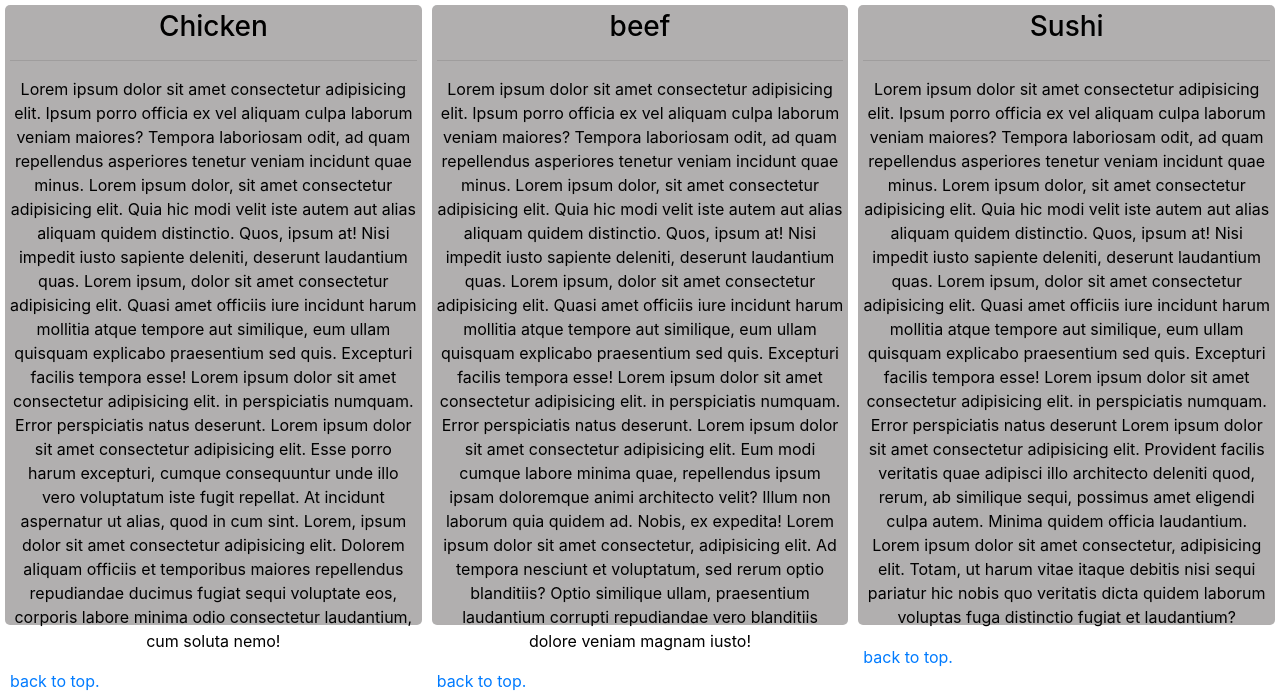
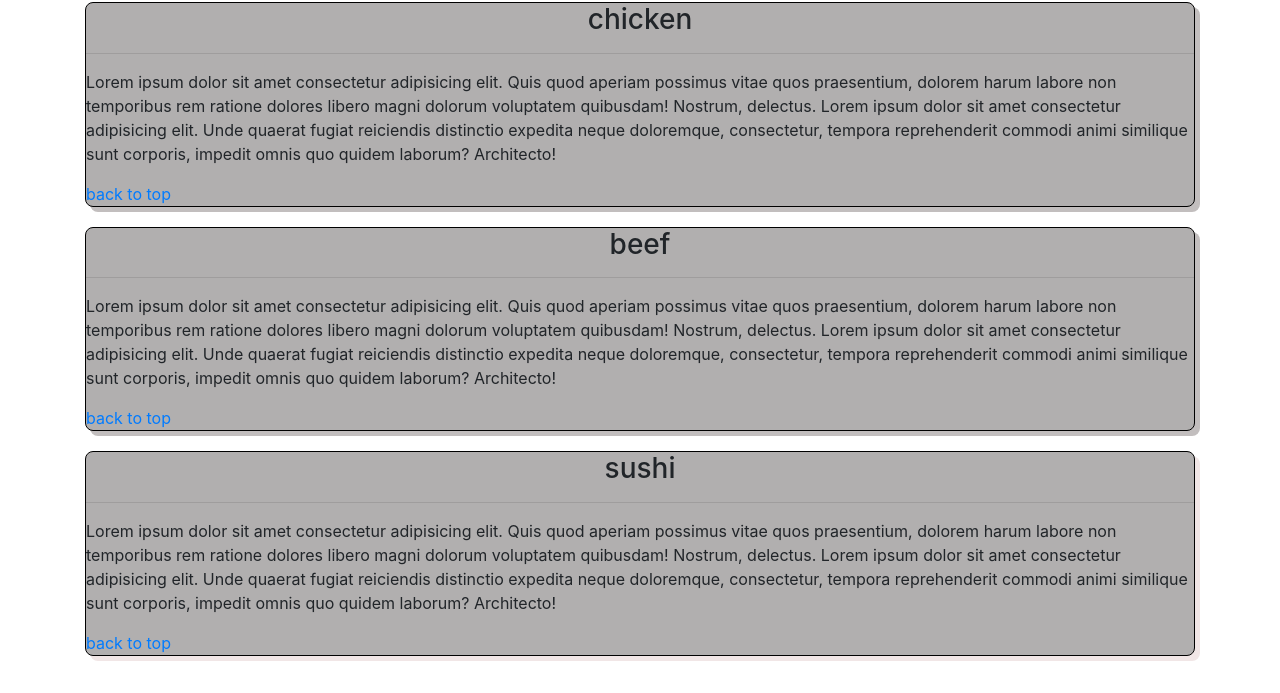
Before and after one commit to Fatima-Hamid/coursera-test, a plain HTML site: page module_3.html in a window 1280 px wide. Shown: the part 116-809 px from the top of the page. Drawn offline with nearby package versions, Linux system fonts and the light colour scheme.

Commit message:
Add files via upload

```diff
--- a/module_3.html
+++ b/module_3.html
@@ -17,54 +17,76 @@
 <script src="https://maxcdn.bootstrapcdn.com/bootstrap/4.5.0/js/bootstrap.min.js"></script>
 </head>
 <body>
+    <div class="container-fluid">
     <div class="navbar">
         <p> Fried Chicks </p>
         <button class="btn btn-primary" id="btn">Menu</button>
     </div>
+    </div>
     <h1>
         Our Menu
     </h1>
-    <div style="display: flex;">
-    <div id="div-1" class="">
-        <h3>Chicken</h3> <hr>
+    <div class="container" id="main">
+        <div id="div-1">
+            <h3 align="center">
+                chicken
+            </h3>
+            <hr>
             <p>
-            Lorem ipsum dolor sit amet consectetur adipisicing elit. Ipsum porro officia ex vel aliquam culpa laborum veniam maiores? Tempora laboriosam odit, ad quam repellendus asperiores tenetur veniam incidunt quae minus.
-            Lorem ipsum dolor, sit amet consectetur adipisicing elit. Quia hic modi velit iste autem aut alias aliquam quidem distinctio. Quos, ipsum at! Nisi impedit iusto sapiente deleniti, deserunt laudantium quas.
-            Lorem ipsum, dolor sit amet consectetur adipisicing elit. Quasi amet officiis iure incidunt harum mollitia atque tempore aut similique, eum ullam quisquam explicabo praesentium sed quis. Excepturi facilis tempora esse!
-            Lorem ipsum dolor sit amet consectetur adipisicing elit.  in perspiciatis numquam. Error perspiciatis natus deserunt.
-            Lorem ipsum dolor sit amet consectetur adipisicing elit. Esse porro harum excepturi, cumque consequuntur unde illo vero voluptatum iste fugit repellat. At incidunt aspernatur ut alias, quod in cum sint.
-            Lorem, ipsum dolor sit amet consectetur adipisicing elit. Dolorem aliquam officiis et temporibus maiores repellendus repudiandae ducimus fugiat sequi voluptate eos, corporis labore minima odio consectetur laudantium, cum soluta nemo!
+                Lorem ipsum dolor sit amet consectetur adipisicing elit. Quis quod aperiam possimus vitae quos praesentium, dolorem harum labore non temporibus rem ratione dolores libero magni dolorum voluptatem quibusdam! Nostrum, delectus.
+                Lorem ipsum dolor sit amet consectetur adipisicing elit. Unde quaerat fugiat reiciendis distinctio expedita neque doloremque, consectetur, tempora reprehenderit commodi animi similique sunt corporis, impedit omnis quo quidem laborum? Architecto!
             </p>
-        <a href="./module_3.html">back to top.</a>
+            <a href="module_3.html">back to top</a>
         </div>
 
-    <div id="div-2" class="">
-        <h3>beef</h3> <hr>
+        <div id="div-2">
+            <h3 align="center">
+                beef
+            </h3>
+            <hr>
             <p>
-            Lorem ipsum dolor sit amet consectetur adipisicing elit. Ipsum porro officia ex vel aliquam culpa laborum veniam maiores? Tempora laboriosam odit, ad quam repellendus asperiores tenetur veniam incidunt quae minus.
-            Lorem ipsum dolor, sit amet consectetur adipisicing elit. Quia hic modi velit iste autem aut alias aliquam quidem distinctio. Quos, ipsum at! Nisi impedit iusto sapiente deleniti, deserunt laudantium quas.
-            Lorem ipsum, dolor sit amet consectetur adipisicing elit. Quasi amet officiis iure incidunt harum mollitia atque tempore aut similique, eum ullam quisquam explicabo praesentium sed quis. Excepturi facilis tempora esse!
-            Lorem ipsum dolor sit amet consectetur adipisicing elit.  in perspiciatis numquam. Error perspiciatis natus deserunt.
-            Lorem ipsum dolor sit amet consectetur adipisicing elit. Eum modi cumque labore minima quae, repellendus ipsum ipsam doloremque animi architecto velit? Illum non laborum quia quidem ad. Nobis, ex expedita!
-            Lorem ipsum dolor sit amet consectetur, adipisicing elit. Ad tempora nesciunt et voluptatum, sed rerum optio blanditiis? Optio similique ullam, praesentium laudantium corrupti repudiandae vero blanditiis dolore veniam magnam iusto!
+                Lorem ipsum dolor sit amet consectetur adipisicing elit. Quis quod aperiam possimus vitae quos praesentium, dolorem harum labore non temporibus rem ratione dolores libero magni dolorum voluptatem quibusdam! Nostrum, delectus.
+                Lorem ipsum dolor sit amet consectetur adipisicing elit. Unde quaerat fugiat reiciendis distinctio expedita neque doloremque, consectetur, tempora reprehenderit commodi animi similique sunt corporis, impedit omnis quo quidem laborum? Architecto!
             </p>
-        <a href="./module_3.html">back to top.</a>
+            <a href="module_3.html">back to top</a>
+        </div>
 
-    </div>
-    <div id="div-3" class="">
-        <h3>Sushi</h3> <hr>
+        <div id="div-3">
+            <h3 align="center">
+                sushi
+            </h3>
+            <hr>
             <p>
-            Lorem ipsum dolor sit amet consectetur adipisicing elit. Ipsum porro officia ex vel aliquam culpa laborum veniam maiores? Tempora laboriosam odit, ad quam repellendus asperiores tenetur veniam incidunt quae minus.
-            Lorem ipsum dolor, sit amet consectetur adipisicing elit. Quia hic modi velit iste autem aut alias aliquam quidem distinctio. Quos, ipsum at! Nisi impedit iusto sapiente deleniti, deserunt laudantium quas.
-            Lorem ipsum, dolor sit amet consectetur adipisicing elit. Quasi amet officiis iure incidunt harum mollitia atque tempore aut similique, eum ullam quisquam explicabo praesentium sed quis. Excepturi facilis tempora esse!
-            Lorem ipsum dolor sit amet consectetur adipisicing elit.  in perspiciatis numquam. Error perspiciatis natus deserunt
-            Lorem ipsum dolor sit amet consectetur adipisicing elit. Provident facilis veritatis quae adipisci illo architecto deleniti quod, rerum, ab similique sequi, possimus amet eligendi culpa autem. Minima quidem officia laudantium.
-            Lorem ipsum dolor sit amet consectetur, adipisicing elit. Totam, ut harum vitae itaque debitis nisi sequi pariatur hic nobis quo veritatis dicta quidem laborum voluptas fuga distinctio fugiat et laudantium?
+                Lorem ipsum dolor sit amet consectetur adipisicing elit. Quis quod aperiam possimus vitae quos praesentium, dolorem harum labore non temporibus rem ratione dolores libero magni dolorum voluptatem quibusdam! Nostrum, delectus.
+                Lorem ipsum dolor sit amet consectetur adipisicing elit. Unde quaerat fugiat reiciendis distinctio expedita neque doloremque, consectetur, tempora reprehenderit commodi animi similique sunt corporis, impedit omnis quo quidem laborum? Architecto!
             </p>
-        <a href="./module_3.html">back to top.</a>
+            <a href="module_3.html">back to top</a>
         </div>
     </div>
     <style>
+
+         #div-3{
+            margin-top: 20px;
+            background-color: #b1afaf;
+            border-radius: 8px;
+            border: 1px solid black;
+            box-shadow: 5px 5px rgb(241, 230, 230);
+        }
+        #div-2{
+            margin-top: 20px;
+            background-color: #b1afaf;
+            border-radius: 8px;
+            border: 1px solid black;
+            box-shadow: 5px 5px rgb(194, 190, 190);
+        }
+
+        #div-1{
+            margin-top: 10px;
+            background-color: #b1afaf;
+            border-radius: 8px;
+            border: 1px solid black;
+            box-shadow: 5px 5px rgb(194, 190, 190);
+        }
         div #btn{
             padding-bottom: 5px;
             margin-bottom: 20x;
@@ -86,45 +108,8 @@
         h1{
             text-align: center;
         }
-        #div-1{
-            width: 33%;
-            background-color: #b1afaf;
-            height: 620px;
-            margin: 5px;
-            padding: 5px;
-            border-radius: 5px;
 
-        }
-        #div-1 h3,p{
-            color: black;
-            text-align: center;
-        }
-        #div-2{
-            width: 33%;
-            background-color: #b1afaf;
-            height: 620px;
-            margin: 5px;
-            padding: 5px;
-            border-radius: 5px;
 
-        }
-        #div-2 h3,p{
-            color: black;
-            text-align: center;
-        }
-        #div-3{
-            width: 33%;
-            background-color: #b1afaf;
-            height: 620px;
-            margin: 5px;
-            padding: 5px;
-            border-radius: 5px;
-
-        }
-        #div-3 h3,p{
-            color: black;
-            text-align: center;
-            }
 
 
     </style>
```
Lines whose indentation alone changed are shown as unchanged.
